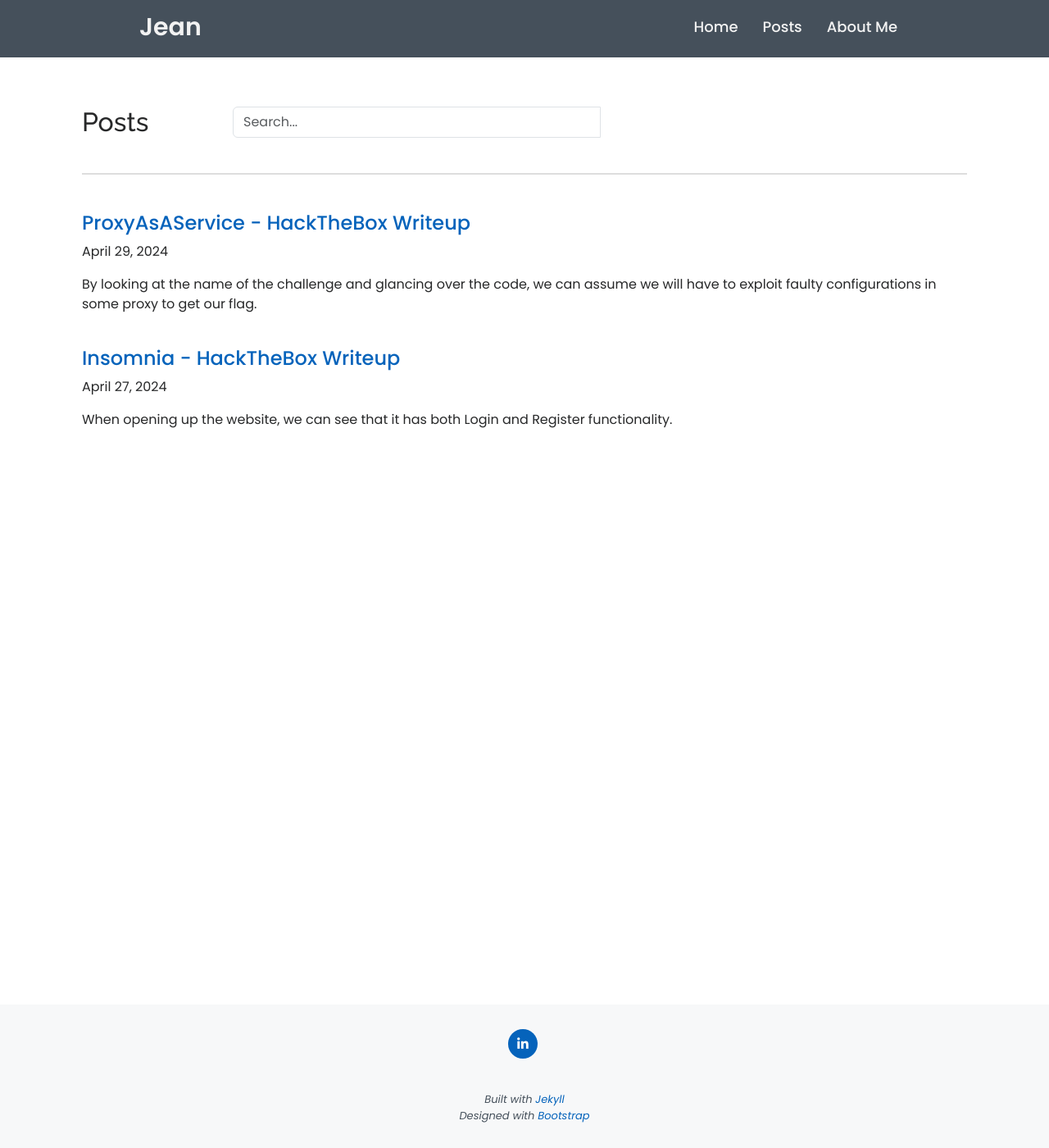
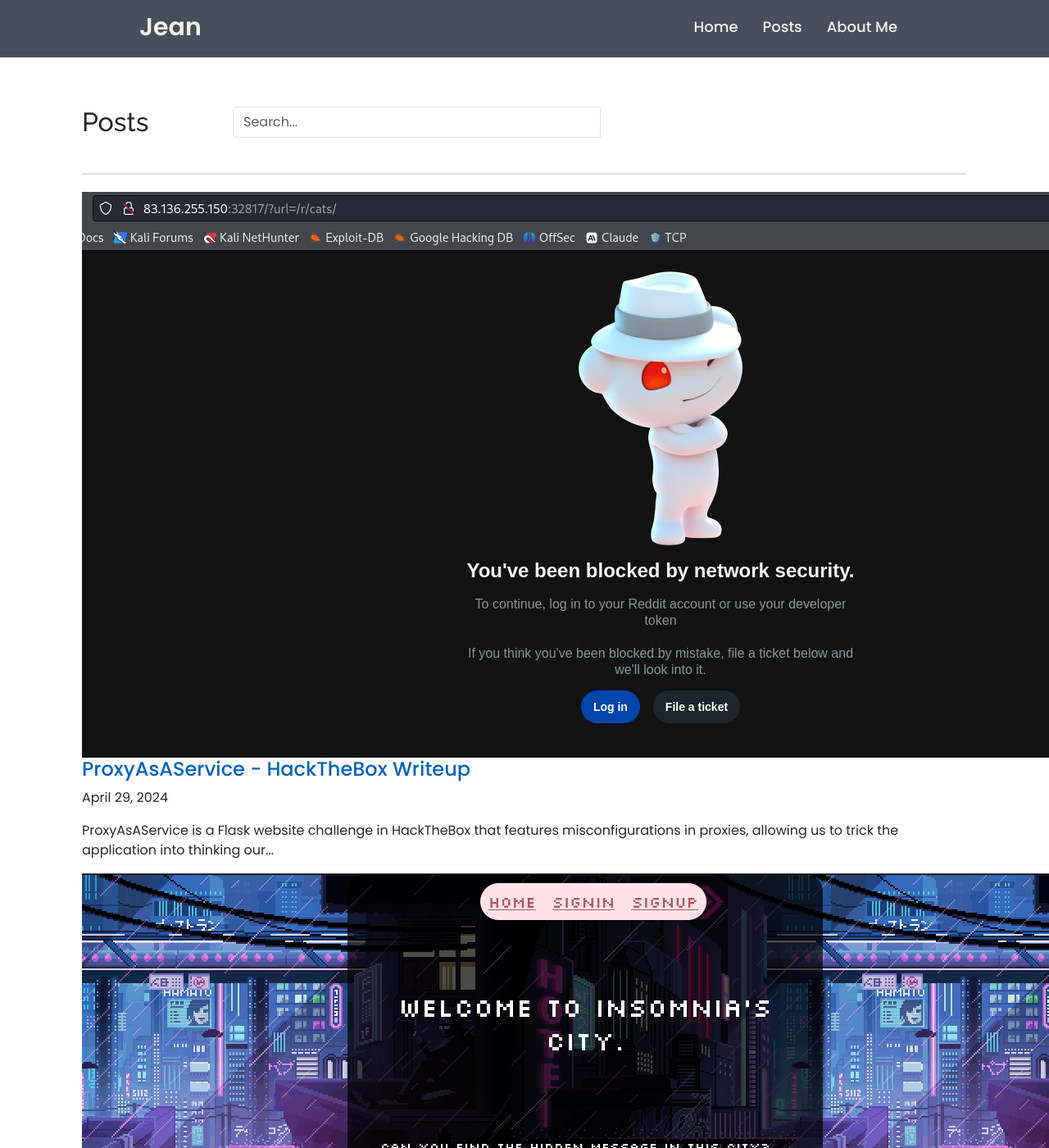
Before and after one commit to Jean2208/MyWebsite, a Jekyll site: the page built from _pages/posts.html, in a window 1280 px wide and 1400 px high. Shown: the whole window at 82% size. Built offline with Jekyll 4.4.1, drawn with Linux system fonts in a browser that asks for light colours; some of the changed text lies outside the part shown.

Commit message:
feat: add images

```diff
--- a/_posts/2024-27-04-insomnia-htb.md
+++ b/_posts/2024-27-04-insomnia-htb.md
@@ -2,7 +2,10 @@
 layout: article
 title:  "Insomnia - HackTheBox Writeup"
 date: "2024-04-27"
+image: "/assets/img/insomnia/homescreen.png"
 ---
+
+Insomnia is a PHP website challenge in HackTheBox that features a vulnerability in the login functionality, allowing us to bypass password checks for the administrator user.
 
 When opening up the website, we can see that it has both Login and Register functionality.
 
--- a/_posts/2024-29-04-proxyasaservice-htb.md
+++ b/_posts/2024-29-04-proxyasaservice-htb.md
@@ -2,7 +2,11 @@
 layout: article
 title:  "ProxyAsAService - HackTheBox Writeup"
 date: "2024-04-29"
+image: "/assets/img/proxyasaservice/homepage.png"
 ---
+
+
+ProxyAsAService is a Flask website challenge in HackTheBox that features misconfigurations in proxies, allowing us to trick the application into thinking our requests come from the local network.
 
 By looking at the name of the challenge and glancing over the code, we can assume we will have to exploit faulty configurations in some proxy to get our flag.
 
```
